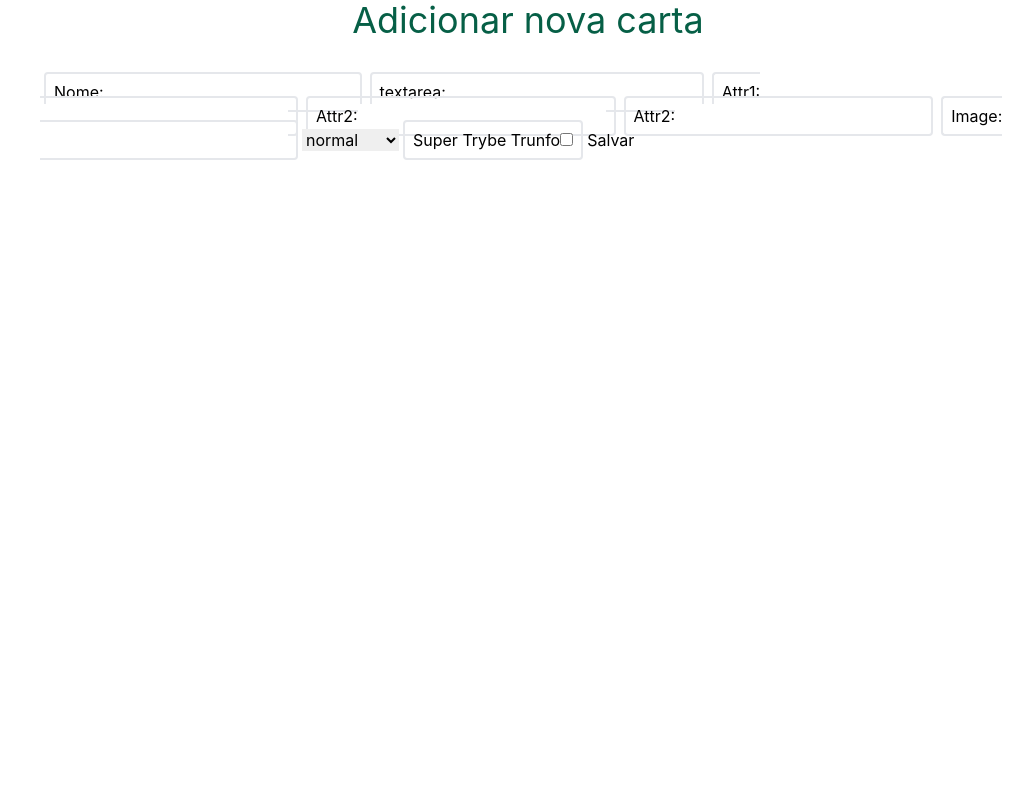
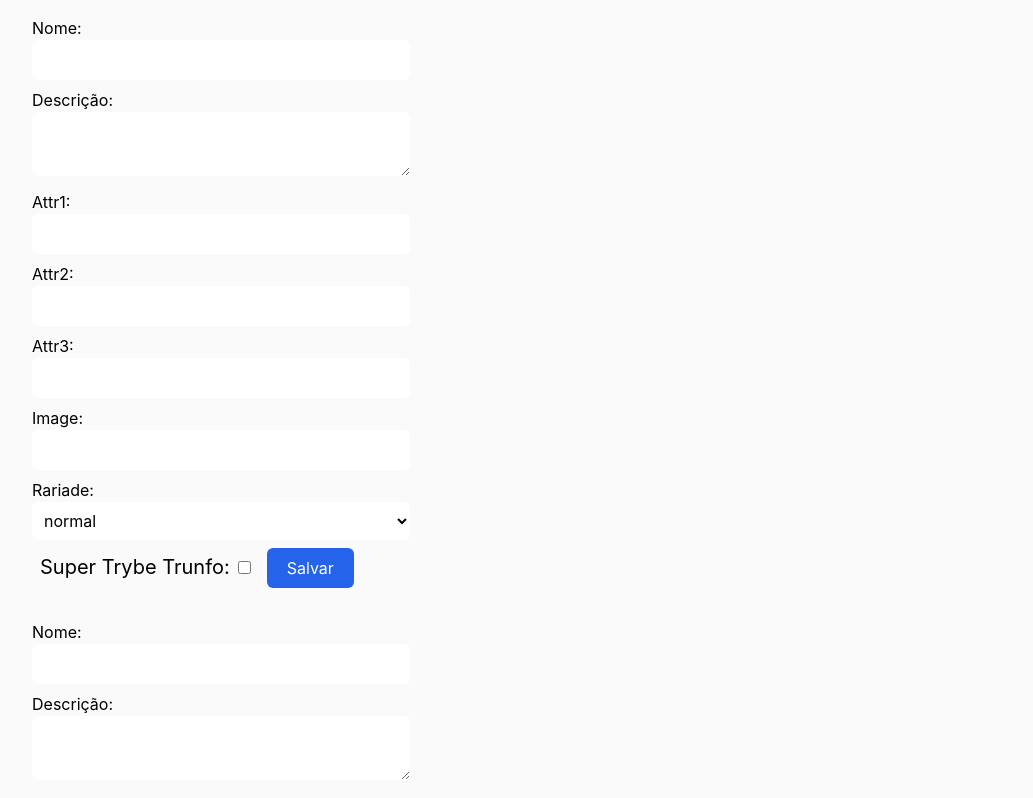
Before and after one commit to blmarquess/Game-Trunfo, a React (Create React App) app: page / in a window 1280 px wide. Shown: the top 798 px of the page, without its empty margins (112-1145 px from the left). Built offline with nearby package versions, Linux system fonts and the light colour scheme.

Commit message:
Requirement 1 and 2 done

```diff
--- a/src/App.js
+++ b/src/App.js
@@ -1,13 +1,30 @@
 import React from 'react';
 import Form from './components/Form';
-import Title from './components/utils/Title';
 
 export default class App extends React.Component {
   render() {
     return (
-      <div>
-        <Title />
-        <Form />
+      <div className="felx w-4/5 m-auto">
+        <div className="w-2/5">
+          <Form
+            className="text-gray-700"
+            cardName=""
+            cardDescription=""
+            cardAttr1=""
+            cardAttr2=""
+            cardAttr3=""
+            cardImage=""
+            cardRare=""
+            cardTrunfo=""
+            hasTrunfo=""
+            isSaveButtonDisabled=""
+            onInputChange=""
+            onSaveButtonClick=""
+          />
+        </div>
+        <div className="w-2/5">
+          <Form />
+        </div>
       </div>
     );
   }
--- a/src/components/Form.jsx
+++ b/src/components/Form.jsx
@@ -1,6 +1,5 @@
 import React from 'react';
 import PropTypes from 'prop-types';
-import InputCard from './utils/InputCard';
 
 export default class Form extends React.Component {
   render() {
@@ -13,58 +12,91 @@ export default class Form extends React.Component {
       cardImage,
       cardRare,
       cardTrunfo,
-      // hasTrunfo,
+      hasTrunfo,
       isSaveButtonDisabled,
       onInputChange,
       onSaveButtonClick,
     } = this.props;
 
     return (
-      <form className="flex-col w-4/5 m-auto flex-wrap mt-4 mb-4 p-6">
-        <InputCard
-          campo="Nome:"
+      <form className="flex-col p-4">
+        <label htmlFor="cardName">
+          Nome:
+          <input
+            className="p-2 w-full rounded-md bg-white mb-2"
+            id="cardName"
+            name="cardName"
             value={ cardName }
             data-testid="name-input"
             type="text"
             onChange={ onInputChange }
           />
-        <InputCard
-          campo="textarea:"
-          type="textarea"
+        </label>
+        <label htmlFor="cardDescription">
+          Descrição:
+          <textarea
+            className="p-2 w-full rounded-md bg-white mb-2"
+            id="cardDescription"
+            name="cardDescription"
             value={ cardDescription }
             onChange={ onInputChange }
             data-testid="description-input"
           />
-        <InputCard
-          campo="Attr1:"
+        </label>
+        <label htmlFor="Attr1">
+          Attr1:
+          <input
+            className="p-2 w-full rounded-md bg-white mb-2"
+            id="Attr1:"
+            name="Attr1:"
             value={ cardAttr1 }
             onChange={ onInputChange }
             data-testid="attr1-input"
             type="number"
           />
-        <InputCard
-          campo="Attr2:"
+        </label>
+        <label htmlFor="Attr2">
+          Attr2:
+          <input
+            className="p-2 w-full rounded-md bg-white mb-2"
+            id="Attr2"
+            name="Attr2"
             value={ cardAttr2 }
             onChange={ onInputChange }
             data-testid="attr2-input"
             type="number"
           />
-        <InputCard
-          campo="Attr2:"
+        </label>
+        <label htmlFor="Attr3">
+          Attr3:
+          <input
+            className="p-2 w-full rounded-md bg-white mb-2"
+            id="Attr3"
+            name="Attr3"
             value={ cardAttr3 }
             onChange={ onInputChange }
             data-testid="attr3-input"
             type="number"
           />
-        <InputCard
-          campo="Image:"
+        </label>
+        <label htmlFor="image">
+          Image:
+          <input
+            className="p-2 w-full rounded-md bg-white mb-2"
+            id="image"
+            name="image"
             value={ cardImage }
             onChange={ onInputChange }
             data-testid="image-input"
             type="text"
           />
-
+        </label>
+        <label htmlFor="opt">
+          Rariade:
           <select
+            className="p-2 w-full rounded-md bg-white mb-2"
+            id="opt"
+            name="opt"
             value={ cardRare }
             data-testid="rare-input"
             onChange={ onInputChange }
@@ -73,19 +105,27 @@ export default class Form extends React.Component {
             <option>raro</option>
             <option>muito raro</option>
           </select>
+        </label>
 
-        <InputCard
-          campo="Super Trybe Trunfo"
+        <label htmlFor="trunfo" className="text-xl p-2 w-full">
+          Super Trybe Trunfo:
+          <input
+            className="p-1 rounded-md bg-white m-2"
+            id="trunfo"
+            name="trunfo"
             type="checkbox"
             data-testid="trunfo-input"
             onChange={ onInputChange }
             checked={ cardTrunfo }
           />
+        </label>
 
         <button
+          className="px-5 py-2 rounded-md bg-blue-600 text-white"
           onClick={ onSaveButtonClick }
           disabled={ isSaveButtonDisabled }
           data-testid="save-button"
+          name="save-button"
           type="button"
           value={ isSaveButtonDisabled }
         >
@@ -105,7 +145,7 @@ Form.propTypes = {
   cardImage: PropTypes.string.isRequired,
   cardRare: PropTypes.string.isRequired,
   cardTrunfo: PropTypes.bool.isRequired,
-  // hasTrunfo: PropTypes.bool.isRequired,
+  hasTrunfo: PropTypes.bool.isRequired,
   isSaveButtonDisabled: PropTypes.bool.isRequired,
   onInputChange: PropTypes.func.isRequired,
   onSaveButtonClick: PropTypes.func.isRequired,
--- a/src/components/utils/CardTipe.jsx
+++ /dev/null
@@ -1,12 +0,0 @@
-import React from "react";
-
-export default () => (
-  <select
-    value={ cardRare }
-    data-testid="rare-input"
-  >
-    <option>normal</option>
-    <option>raro</option>
-    <option>muito raro</option>
-  </select>
-);
--- a/src/components/utils/InputCard.jsx
+++ /dev/null
@@ -1,26 +0,0 @@
-import React from 'react';
-import PropTypes from 'prop-types';
-
-export default class InputCard extends React.Component {
-  render() {
-    const { value, testid, type, campo } = this.props;
-    return (
-      <label htmlFor={ value } className="p-2 border-2 rounded m-1">
-        { campo }
-        <input
-          value={ value }
-          data-testid={ testid }
-          type={ type }
-          id={ value }
-        />
-      </label>
-    );
-  }
-}
-
-InputCard.propTypes = {
-  value: PropTypes.string.isRequired,
-  testid: PropTypes.string.isRequired,
-  type: PropTypes.string.isRequired,
-  campo: PropTypes.string.isRequired,
-};
--- a/src/components/utils/Title.jsx
+++ /dev/null
@@ -1,7 +0,0 @@
-import React from 'react';
-
-export default () => (
-  <div className="text-4xl text-center text-green-800">
-    <h1>Adicionar nova carta</h1>
-  </div>
-);
--- a/src/index.css
+++ b/src/index.css
@@ -9,6 +9,7 @@ body {
     sans-serif;
   -webkit-font-smoothing: antialiased;
   -moz-osx-font-smoothing: grayscale;
+  background: #FAFAFA;
 }
 
 code {
```
Lines whose indentation alone changed are shown as unchanged.
